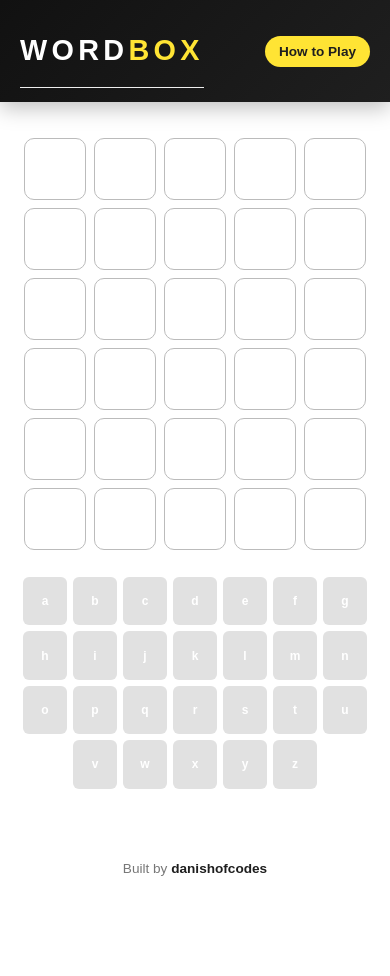
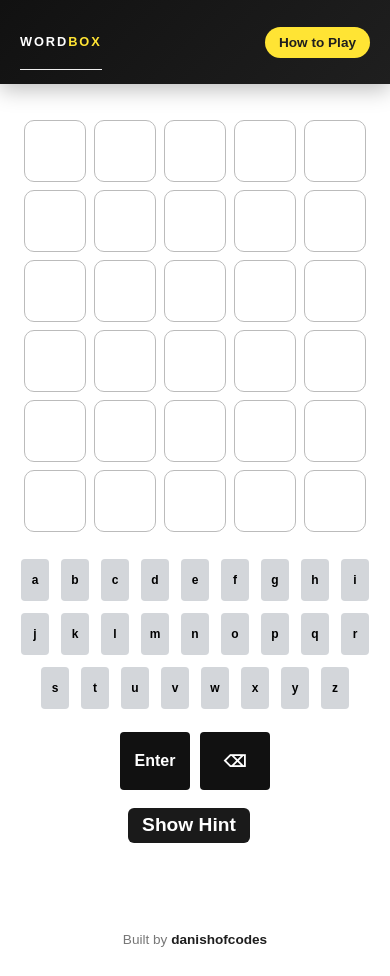
Before and after one commit to danishofcodes/Wordbox-Game, a React (Vite) app: page / in a window 390 px wide. Before the commit the page ends 906 px from the top, so only its background shows below. Built offline with nearby package versions, Linux system fonts and the light colour scheme.

Commit message:
added functional onscreen keys

```diff
--- /dev/null
+++ b/src/components/Hints.jsx
@@ -0,0 +1,26 @@
+import React, { useState } from "react";
+
+export default function Hints({ solution }) {
+  const [showHint, setShowHint] = useState(false);
+
+  const handleClick = () => {
+    setShowHint(true);
+  };
+
+  return (
+    <div style={{ margin: "10px 0" }}>
+      <button
+        className="hint-btn btn"
+        onClick={handleClick}
+        disabled={showHint}
+      >
+        Show Hint
+      </button>
+      {showHint && (
+        <div style={{ marginTop: "8px", fontSize: "1.2rem", fontWeight: "bold" }}>
+          First Letter: {solution[0].toUpperCase()}
+        </div>
+      )}
+    </div>
+  );
+}
--- a/src/components/Keypad.jsx
+++ b/src/components/Keypad.jsx
@@ -1,23 +1,44 @@
 import React, { useEffect, useState } from "react";
-import data from "../data/data"
+import data from "../data/data";
 
-export default function Keypad({ usedKeys }) {
+export default function Keypad({ usedKeys, handleKeyup }) {
   const [letters, setLetters] = useState([]);
 
   useEffect(() => {
     setLetters(data.letters);
   }, []);
 
+  const handleClick = (key) => {
+    handleKeyup({ key });
+  };
+
   return (
+    <div>
     <div className="keypad">
       {letters.map((letter, idx) => {
-        const color = usedKeys[letter.key];
+        const color = usedKeys[letter.key] || "";
         return (
-          <div className={`${color} key`} key={idx}>
+          <div
+            key={idx}
+            className={`${color} key`}
+            onClick={() => handleClick(letter.key)}
+          >
             {letter.key}
           </div>
         );
       })}
+
+
+    </div>
+
+    <div className="actions-key">
+      <div className="key special" onClick={() => handleClick("Enter")}>
+        Enter
+      </div>
+      <div className="key special" onClick={() => handleClick("Backspace")}>
+        ⌫
+      </div>
+      </div>
     </div>
   );
 }
--- a/src/components/Wordbox.jsx
+++ b/src/components/Wordbox.jsx
@@ -67,40 +67,111 @@
 // }
 
 
+// import { useEffect, useState, useRef } from "react";
+// import useWordbox from "../hooks/useWordbox";
+// import Grid from "./Grid";
+// import Keypad from "./Keypad";
+// import Modal from "./Modal";
+
+// export default function Wordbox({ solution }) {
+//   const [showModal, setShowModal] = useState(false);
+//   const inputRef = useRef(null);
+
+//   const {
+//     currentGuess,
+//     handleKeyup,
+//     guesses,
+//     isCorrect,
+//     turn,
+//     usedKeys,
+//   } = useWordbox(solution);
+
+//   // Desktop keyboard input
+//   useEffect(() => {
+//     window.addEventListener("keyup", handleKeyup);
+//     return () => window.removeEventListener("keyup", handleKeyup);
+//   }, [handleKeyup]);
+
+//   // Mobile keyboard input via hidden input
+//   const handleInputChange = (e) => {
+//     const value = e.target.value;
+//     const lastChar = value[value.length - 1] || "";
+//     if (lastChar) handleKeyup({ key: lastChar });
+//     e.target.value = ""; // Clear input after each key press
+//   };
+
+//   // Focus input on load and on tap
+//   useEffect(() => {
+//     inputRef.current?.focus();
+//   }, []);
+
+//   // Game over logic
+//   useEffect(() => {
+//     if (isCorrect || turn > 5) {
+//       setTimeout(() => setShowModal(true), 2000);
+//     }
+//   }, [isCorrect, turn]);
+
+//   return (
+//     <div className="wordbox" onClick={() => inputRef.current?.focus()}>
+// {/* inp for mobile */}
+//       <input
+//         ref={inputRef}
+//         type="text"
+//         autoComplete="off"
+//         autoCorrect="off"
+//         spellCheck="false"
+//         onChange={handleInputChange}
+//         style={{
+//           position: "absolute",
+//           opacity: 0,
+//           pointerEvents: "none",
+//         }}
+//       />
+
+//       <Grid currentGuess={currentGuess} guesses={guesses} turn={turn} />
+
+//       {/* Keys used */}
+//       <Keypad usedKeys={usedKeys} />
+
+//       {/* End Game Modal */}
+//       {showModal && (
+//         <Modal isCorrect={isCorrect} turn={turn} solution={solution} />
+//       )}
+//     </div>
+//   );
+// }
+
+
 import { useEffect, useState, useRef } from "react";
 import useWordbox from "../hooks/useWordbox";
 import Grid from "./Grid";
 import Keypad from "./Keypad";
 import Modal from "./Modal";
+import Hints from "./Hints";
 
 export default function Wordbox({ solution }) {
   const [showModal, setShowModal] = useState(false);
   const inputRef = useRef(null);
 
-  const {
-    currentGuess,
-    handleKeyup,
-    guesses,
-    isCorrect,
-    turn,
-    usedKeys,
-  } = useWordbox(solution);
+  const { currentGuess, handleKeyup, guesses, isCorrect, turn, usedKeys } =
+    useWordbox(solution);
 
-  // Desktop keyboard input
+  // Desktop physical keyboard
   useEffect(() => {
     window.addEventListener("keyup", handleKeyup);
     return () => window.removeEventListener("keyup", handleKeyup);
   }, [handleKeyup]);
 
-  // Mobile keyboard input via hidden input
+  // Mobile soft keyboard
   const handleInputChange = (e) => {
     const value = e.target.value;
     const lastChar = value[value.length - 1] || "";
     if (lastChar) handleKeyup({ key: lastChar });
-    e.target.value = ""; // Clear input after each key press
+    e.target.value = "";
   };
 
-  // Focus input on load and on tap
+  // Auto-focus input on load and on tap
   useEffect(() => {
     inputRef.current?.focus();
   }, []);
@@ -113,8 +184,10 @@ export default function Wordbox({ solution }) {
   }, [isCorrect, turn]);
 
   return (
+
+
     <div className="wordbox" onClick={() => inputRef.current?.focus()}>
-{/* inp for mobile */}
+      {/* Hidden input for mobile typing */}
       <input
         ref={inputRef}
         type="text"
@@ -122,18 +195,16 @@ export default function Wordbox({ solution }) {
         autoCorrect="off"
         spellCheck="false"
         onChange={handleInputChange}
-        style={{
-          position: "absolute",
-          opacity: 0,
-          pointerEvents: "none",
-        }}
+        style={{ position: "absolute", opacity: 0, pointerEvents: "none" }}
       />
 
+      {/* Game grid */}
       <Grid currentGuess={currentGuess} guesses={guesses} turn={turn} />
 
-      {/* Keys used */}
-      <Keypad usedKeys={usedKeys} />
+      {/* On-screen keypad */}
+      <Keypad usedKeys={usedKeys} handleKeyup={handleKeyup} />
 
+      <Hints solution={solution}/>
       {/* End Game Modal */}
       {showModal && (
         <Modal isCorrect={isCorrect} turn={turn} solution={solution} />
--- a/src/index.css
+++ b/src/index.css
@@ -1,5 +1,4 @@
 /*  Base */
-
 body {
   margin: 0;
   text-align: center;
@@ -16,7 +15,6 @@ h1 {
 }
 
 /*  Wordbox Header */
-
 .wordbox-header {
   display: flex;
   justify-content: space-between;
@@ -26,15 +24,14 @@ h1 {
 .btn {
   padding: 0.4rem 0.9rem;
   margin-right: 12px;
+  margin-bottom: 1em;
   border-radius: 6px;
   cursor: pointer;
-   margin-bottom: 1em;
   background-color: #1a1a1a;
-  color: #ffffff;
+  color: #fff;
   border: none;
   font-weight: bold;
   font-size: 0.9rem;
-
   transition: background-color 0.2s ease, transform 0.1s ease;
 }
 
@@ -49,7 +46,6 @@ h1 {
 }
 
 /*  Grid */
-
 .row {
   display: flex;
   justify-content: center;
@@ -100,16 +96,13 @@ h1 {
 }
 
 /*  Animations */
-
 @keyframes flip {
   0% {
     transform: rotateX(0);
     background-color: #fff;
     border-color: #333;
   }
-  45% {
-    transform: rotateX(90deg);
-  }
+  45% { transform: rotateX(90deg); }
   55% {
     transform: rotateX(90deg);
     background-color: var(--background-color);
@@ -129,29 +122,47 @@ h1 {
 }
 
 /*  Keypad */
-
 .keypad {
   max-width: 500px;
   margin: 20px auto;
+  display: flex;
+  flex-wrap: wrap;
+  justify-content: center;
+  gap: 6px;
 }
 
-.keypad .key {
-  width: 40px;
-  height: 50px;
-  margin: 5px;
-  display: inline-block;
-  border-radius: 6px;
-  line-height: 50px;
-  background-color: #e1e1e1;
+.key {
+  width: 50px;
+  height: 58px;
+  display: flex;
+  justify-content: center;
+  align-items: center;
+  border-radius: 4px;
   font-weight: bold;
+  cursor: pointer;
+  user-select: none;
+  transition: all 0.15s ease-in-out;
+  background-color: #d3d6da; /* default grey */
+  color: black;
 }
 
-.keypad .key.green { background-color: #a9ff27; }
-.keypad .key.yellow { background-color: #ffee00; }
-.keypad .key.grey { background-color: #696969; }
+/* Hover and click effects */
+.key:hover { filter: brightness(1.2); }
+.key:active { transform: scale(0.95); }
+
+/* Special keys */
+.key.special {
+  width: 70px;
+  background-color: #111;
+  color: white;
+}
+
+/* Key colors based on game state */
+.key.green { background-color: #6aaa64; color: white; }
+.key.yellow { background-color: #c9b458; color: white; }
+.key.grey { background-color: #787c7e; color: white; }
 
 /*  Modal (shared) */
-
 .modal-backdrop,
 .how-to-play-overlay {
   position: fixed;
@@ -175,7 +186,6 @@ h1 {
   margin: 0 10px;
 }
 
-/* Modal button */
 .modal-card button {
   border: none;
   padding: 10px;
@@ -192,28 +202,14 @@ h1 {
 }
 
 /*  How To Play Legend */
+.how-to-play ul { padding-left: 1rem; }
+.htp-li { margin-bottom: 20px; line-height: 23px; text-align: left; }
 
-.key {
-  padding: 0.2rem 0.5rem;
-  border-radius: 4px;
-  color: #fff;
-  font-weight: bold;
-}
-
-.key.green { background: #6aaa64; }
-.key.yellow { background: #c9b458; }
-.key.grey { background: #787c7e; }
-
-.how-to-play ul {
-  padding-left: 1rem;
-}
-
-/*   Game Header */
-
+/*  Game Header */
 .app-header {
   background: linear-gradient(135deg, #111, #1f1f1f);
   box-shadow: 0 6px 20px rgba(0, 0, 0, 0.25);
-  margin-bottom: 2em;;
+  margin-bottom: 2em;
 }
 
 .header-content {
@@ -227,18 +223,16 @@ h1 {
 
 /* Logo */
 .logo {
-  margin: 0;
-  font-size: 1.8rem;
-  font-weight: 900;
-  letter-spacing: 0.15em;
-  color: #ffffff;
+ margin: 0;
+    font-size: 0.8rem;
+    font-weight: 900;
+    letter-spacing: 0.15em;
+    color: #fff;
 }
 
-.logo span {
-  color: #ffe434;
-}
+.logo span { color: #ffe434; }
 
-/* Help Button (header version) */
+/* Help Button */
 .help-btn {
   background: #ffe434;
   color: #1e1e1e;
@@ -256,19 +250,9 @@ h1 {
   box-shadow: 0 6px 14px rgba(255, 228, 52, 0.5);
 }
 
-.help-btn:active {
-  transform: translateY(0);
-}
+.help-btn:active { transform: translateY(0); }
 
-
-.htp-li{
-     margin-bottom: 20px;
-    line-height: 23px;
-    text-align: left;
-}
-
-
-
+/* Footer */
 .app-footer {
   margin-top: 40px;
   padding: 16px 0;
@@ -277,18 +261,10 @@ h1 {
   text-align: center;
 }
 
-.app-footer span {
-  font-weight: bold;
-  color: #1e1e1e;
-}
+.app-footer span { font-weight: bold; color: #1e1e1e; }
 
-
+/* Responsive */
 @media (max-width: 480px) {
-  .keypad {
-    max-width: 100%;
-    padding: 0 6px;
-  }
-
   .keypad .key {
     width: 28px;
     height: 42px;
@@ -297,3 +273,16 @@ h1 {
     margin: 3px;
   }
 }
+
+.actions-key{
+      justify-content: center;
+    display: flex;
+    gap: 10px;
+
+}
+
+.hint-btn{
+  margin-top: 8px;
+    font-size: 1.2rem;
+    font-weight: bold;
+}
```
